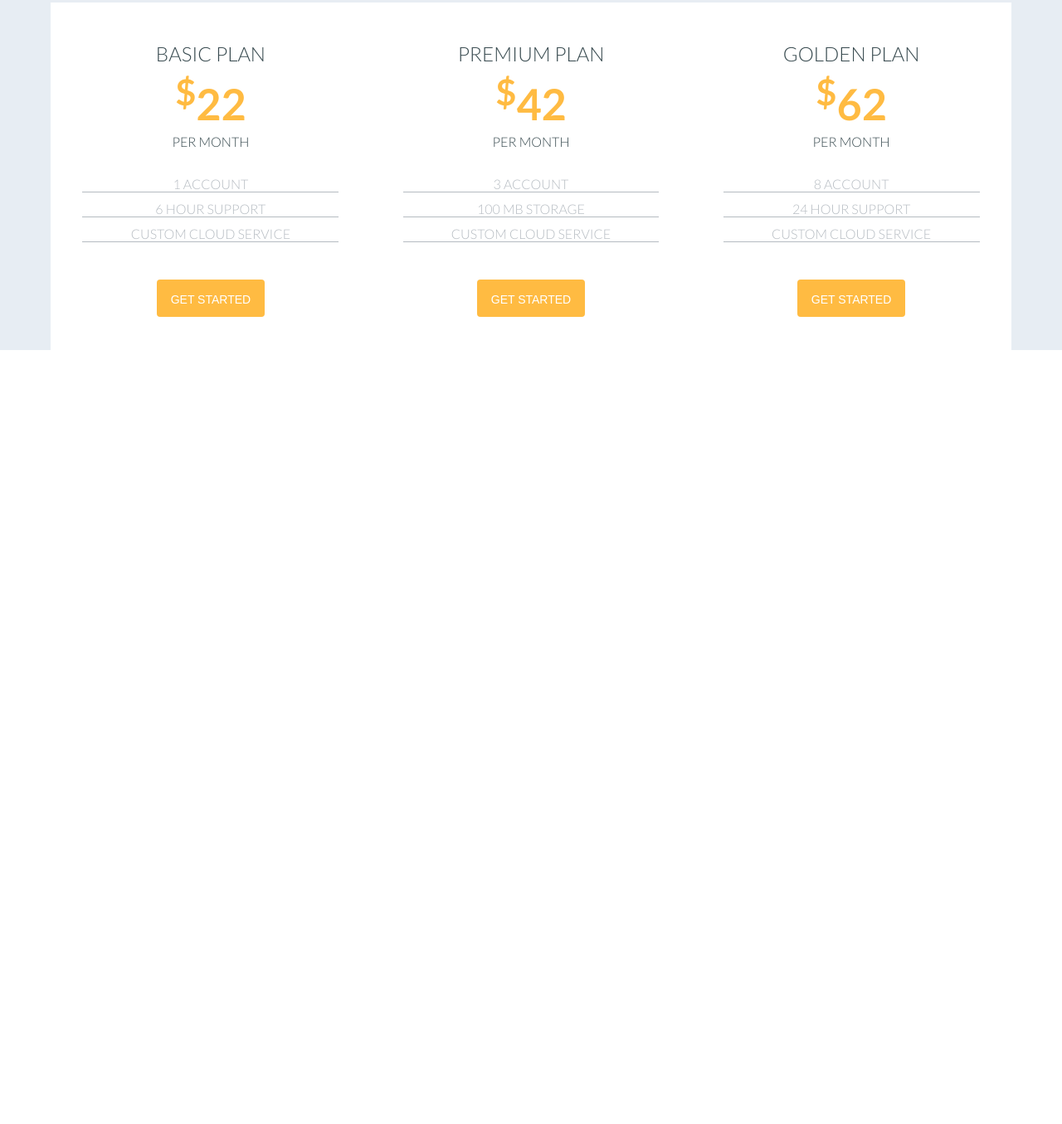
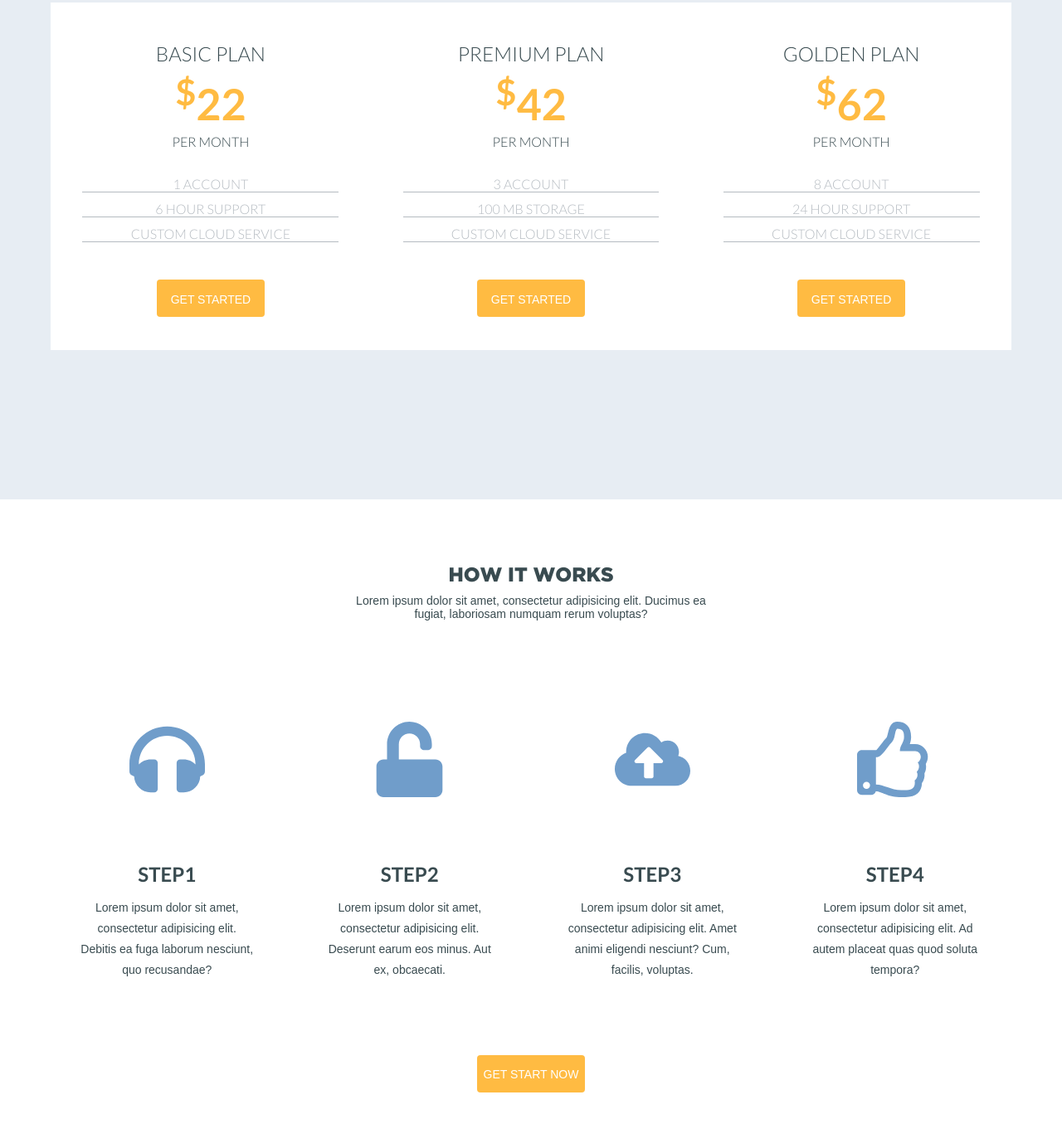
Before and after one commit to MykolajKrusser/PSD-to-HTML-Business-Layout, a plain HTML site: page index.html in a window 1280 px wide. Shown: the part 2523-3878 px from the top of the page at 83% size. Before the commit the page ends 2945 px from the top, so only its background shows below. Drawn offline with Linux system fonts and the light colour scheme.

Commit message:
work in progress

```diff
--- /dev/null
+++ b/assets/css/_howItWork.scss
@@ -0,0 +1,66 @@
+#howItWorks{
+  @extend %flex;
+  @extend %blocksCol;
+  color: $textColor;
+  .howItWorks__header{
+    @extend %flex;
+    @extend %wrapper;
+    @extend %blocksCol;
+    h2{
+      @extend %head;
+    }
+    article{
+      @extend %headDescription;
+    }
+  }
+  .howItWorks__items{
+    @extend %flex;
+    @extend %wrapper;
+    flex-direction: row;
+    margin-top: 80px;
+    width: 100%;
+    justify-content: center;
+    div{
+      @extend %flex;
+      background: $priceItemBG;
+      flex-direction: column;
+      justify-content: center;
+      text-align: center;
+      margin: 0 40px;
+      color:$textColor;
+      &.col{
+        width:calc(25% - 80px);
+      }
+      @extend %transition;
+      .svg-inline--fa{
+        color:$iconColor;
+        margin: 3em auto;
+        width: 6.5em;
+        height: 6.5em;
+      }
+      h3{
+        margin-top: 1.5em;
+        font-family: $ff2;
+        font-weight: 700;
+        font-size: $fzH2;
+        text-transform: uppercase;
+      }
+      article{
+        margin-top: 1em;
+        font-family: $ff;
+        font-size: $fz;
+        line-height: 25px;
+      }
+    }
+  }
+  a{
+    @extend %yellowBtn;
+    width: 130px;
+    height: 45px;
+    margin: 90px auto 150px auto;
+    text-transform: uppercase;
+    text-decoration: none;
+    padding-top: 15px;
+    border-radius: 4px;
+  }
+}
--- a/assets/css/_price.scss
+++ b/assets/css/_price.scss
@@ -17,7 +17,8 @@
     @extend %flex;
     @extend %wrapper;
     flex-direction: row;
-    margin-top: 80px;
+    margin-top:80px;
+    margin-bottom: 180px;
     width: 100%;
     justify-content: center;
     div{
--- a/assets/css/style.scss
+++ b/assets/css/style.scss
@@ -17,3 +17,4 @@ html, body{
 @import "services";
 @import "aboutUs";
 @import "price";
+@import "howItWork";
--- a/index.html
+++ b/index.html
@@ -13,10 +13,10 @@
     <img src="assets/img/logo.png" alt="" class="logo">
     <div class="nav-links">
         <a href="#">home</a>
-        <a href="#">service</a>
-        <a href="#">about us</a>
-        <a href="#">pricing table</a>
-        <a href="#">how it works</a>
+        <a href="#our_services">service</a>
+        <a href="#aboutUs">about us</a>
+        <a href="#price">pricing table</a>
+        <a href="#howItWorks">how it works</a>
         <a href="#">happy clients</a>
         <a href="#">contact us</a>
     </div>
@@ -155,6 +155,39 @@
         </div>
     </div>
 </section>
+<section id="howItWorks">
+    <div class="howItWorks__header">
+        <h2>how it works</h2>
+        <article>Lorem ipsum dolor sit amet, consectetur adipisicing elit. Ducimus ea fugiat, laboriosam numquam rerum voluptas?</article>
+    </div>
+    <div class="howItWorks__items">
+        <div class="col">
+            <i class="fas fa-headphones"></i>
+            <h3>step1</h3>
+            <article>Lorem ipsum dolor sit amet, consectetur adipisicing elit. Debitis ea fuga laborum nesciunt, quo recusandae?
+            </article>
+        </div>
+        <div class="col">
+            <i class="fas fa-unlock"></i>
+            <h3>step2</h3>
+            <article>Lorem ipsum dolor sit amet, consectetur adipisicing elit. Deserunt earum eos minus. Aut ex, obcaecati.
+            </article>
+        </div>
+        <div class="col">
+            <i class="fas fa-cloud-upload-alt"></i>
+            <h3>step3</h3>
+            <article>Lorem ipsum dolor sit amet, consectetur adipisicing elit. Amet animi eligendi nesciunt? Cum, facilis, voluptas.
+            </article>
+        </div>
+        <div class="col">
+            <i class="far fa-thumbs-up"></i>
+            <h3>step4</h3>
+            <article>Lorem ipsum dolor sit amet, consectetur adipisicing elit. Ad autem placeat quas quod soluta tempora?
+            </article>
+        </div>
+    </div>
+    <a href="#">get start now</a>
+</section>
 <script src="assets/js/javaScript.js"></script>
 </body>
 </html>
```
Also changed, not shown: assets/css/style.css, 1 other file.
